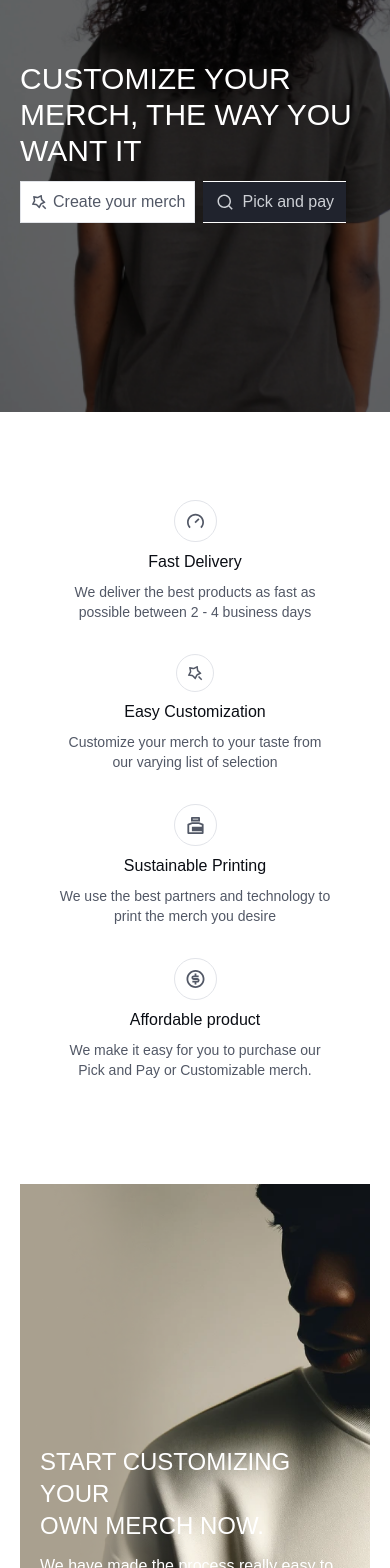
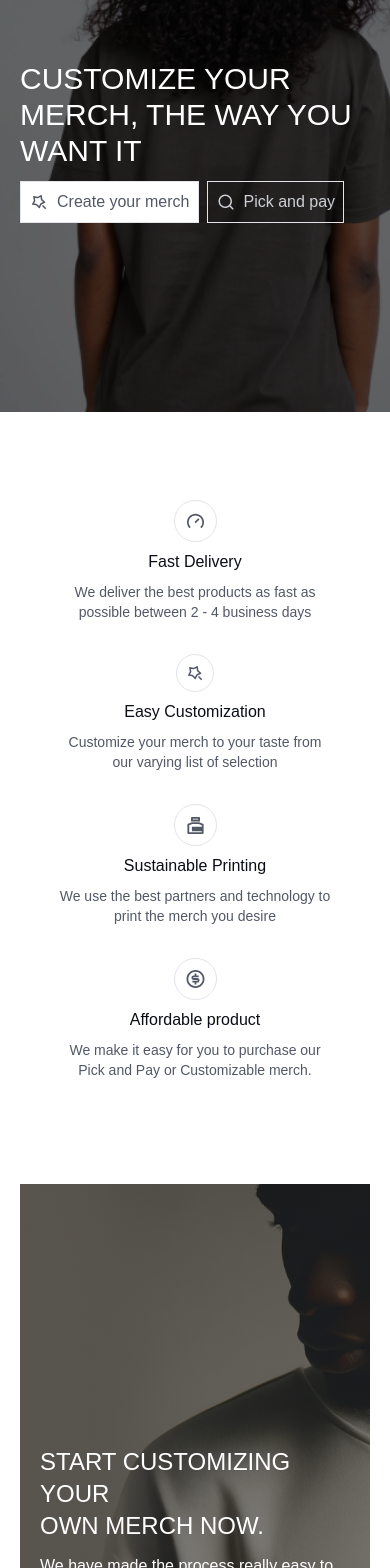
Before and after one commit to damzymichael/special-journey, a Vue app: page / in a window 390 px wide. Shown: the part 432-2000 px from the top of the page. Built offline with nearby package versions, Linux system fonts and the light colour scheme.

Commit message:
Add bg-prop to re-usable button Add dark overlay to background of second hero

```diff
--- a/src/components/Header.vue
+++ b/src/components/Header.vue
@@ -1,6 +1,6 @@
 <script setup lang="ts">
 import gsap from '@/utils/gsap.config';
-import {ref, onMounted} from 'vue';
+import {ref, onMounted, onUnmounted} from 'vue';
 import Button from '@/components/ui/Button.vue';
 import MagicLineIcon from '@/components/svg/MagicLineIcon.vue';
 import UserIcon from '@/components/svg/UserIcon.vue';
@@ -12,20 +12,27 @@ import LogoBlack from '@/components/svg/LogoBlack.vue';
 
 const showMenu = ref(false);
 
+let ctx: gsap.Context;
+
 onMounted(() => {
+  ctx = gsap.context(() => {
     gsap.to('header.fixed', {
       scrollTrigger: {
-      trigger: '#section2',
+        trigger: 'section#section2',
         start: 'top top',
         endTrigger: 'footer',
         end: 'bottom 10px',
-      // markers: true,
         toggleActions: 'play reset play reset'
       },
       duration: 0.2,
       backdropFilter: 'blur(0px)',
       backgroundColor: 'var(--surface-700)'
     });
+  });
+});
+
+onUnmounted(() => {
+  ctx.revert();
 });
 
 // const links: {text: string; link: string}[] = [];
@@ -80,7 +87,7 @@ onMounted(() => {
           <CloseIcon :width="25" :height="25" />
         </Button>
       </header>
-      <main>
+      <nav>
         <ul class="text-sub/500 text-lg flex flex-col gap-7">
           <li @click="showMenu = false" class="link">
             <RouterLink to="#">Store front</RouterLink>
@@ -105,17 +112,13 @@ onMounted(() => {
           </li>
 
           <li class="link mt-3" @click="showMenu = false">
-            <Button>
-              <div
-                class="bg-surface/700 flex items-center gap-2 -m-2 py-2 px-3"
-              >
+            <Button bg-color="bg-surface/700">
               <MagicLineIcon />
               <span class="text-white">Customize my merch</span>
-              </div>
             </Button>
           </li>
         </ul>
-      </main>
+      </nav>
     </section>
   </Transition>
 </template>
--- a/src/components/Products.vue
+++ b/src/components/Products.vue
@@ -1,13 +1,27 @@
 <script setup lang="ts">
+import {onMounted} from 'vue';
+import gsap from '@/utils/gsap.config';
 import type {Product} from '@/utils/data';
+
 defineProps<{products: Product[]}>();
 
-//Todo Add animations
+//Todo Animation not working
+onMounted(() => {
+  gsap.from('.product', {
+    scrollTrigger: {
+      trigger: '.product',
+      start: 'top +300px'
+    },
+    opacity: 0,
+    x: -100,
+    stagger: 0.1
+  });
+});
 </script>
 
 <template>
-  <div class="flex gap-1 flex-wrap mb-10">
-    <figure v-for="product in products" class="w-[49%] sm:w-[33%] mb-4">
+  <div class="product-container flex gap-1 justify-center flex-wrap mb-10">
+    <figure v-for="product in products" class="product w-[49%] sm:w-[33%] mb-4">
       <img :src="product.image" alt="" class="mb-2" />
       <figcaption class="text-main/900">
         <h4>{{ product.name }}</h4>
--- a/src/components/ui/Button.vue
+++ b/src/components/ui/Button.vue
@@ -1,16 +1,19 @@
 <script setup lang="ts">
-type ButtonProps = {border?: boolean};
+type ButtonProps = {border?: boolean; bgColor: string};
 //Todo Add background color as props
 //Todo Optimize it where is is used
 const props = withDefaults(defineProps<ButtonProps>(), {
-  border: true
+  border: true,
+  bgColor: 'bg-white'
 });
 </script>
 
 <template>
   <button
-    :class="`bg-white text-black ${border && 'border'} border-[#E2E4E9] p-2`"
+    :class="`${bgColor} text-black ${border && 'border'} border-[#E2E4E9] p-2`"
   >
-    <slot></slot>
+    <div class="flex items-center gap-2">
+      <slot></slot>
+    </div>
   </button>
 </template>
--- a/src/views/LandingPage.vue
+++ b/src/views/LandingPage.vue
@@ -73,16 +73,12 @@ onUnmounted(() => {
         </h2>
         <div class="button-group flex gap-2">
           <Button>
-            <div class="flex items-center gap-1">
-              <MagicLineIcon />
-              <span class="text-sub/500">Create your merch</span>
-            </div>
+            <MagicLineIcon />
+            <span class="text-sub/500">Create your merch</span>
           </Button>
-          <Button :border="false">
-            <div class="bg-surface/700 flex items-center gap-2 -m-2 py-2 px-3">
-              <SearchIcon />
-              <span class="text-disabled/300">Pick and pay</span>
-            </div>
+          <Button bg-color="bg-transparent">
+            <SearchIcon />
+            <span class="text-disabled/300">Pick and pay</span>
           </Button>
         </div>
       </div>
@@ -93,7 +89,7 @@ onUnmounted(() => {
       <Descriptions :data="features" />
       <!-- hero 2 -->
       <div
-        class="hero2 mb-2 min-h-[31rem] sm:min-h-96 p-5 sm:p-10 flex flex-col justify-end items-start"
+        class="hero2 mb-5 min-h-[31rem] sm:min-h-96 p-5 sm:p-10 flex flex-col justify-end items-start"
       >
         <h1 class="banner2 uppercase text-2xl sm:text-4xl w-full sm:w-3/4 mb-3">
           Start customizing your <br />
@@ -129,7 +125,7 @@ section.hero {
 }
 
 div.hero2 {
-  background: url('../assets/merch-boy.png');
+  background-image: url('../assets/merch-boy.png');
   background-repeat: no-repeat;
   background-size: 100%;
   background-position: center;
@@ -149,6 +145,11 @@ div.hero2 {
     background-position: center;
   }
   div.hero2 {
+    background-image: linear-gradient(
+        rgba(34, 34, 34, 0.6),
+        rgba(34, 34, 34, 0.6)
+      ),
+      url('../assets/merch-boy.png');
     background-repeat: no-repeat;
     background-size: cover;
     background-position: 75% center;
```
Lines whose indentation alone changed are shown as unchanged.
